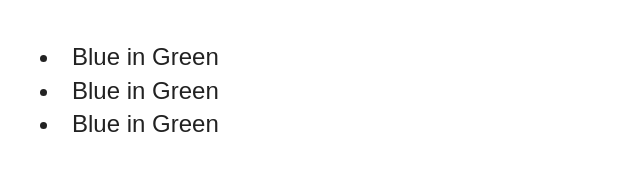
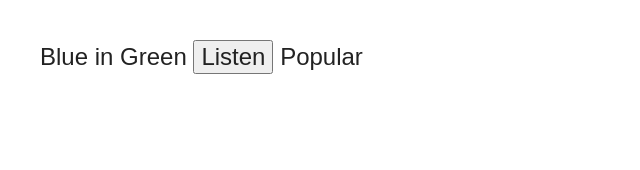
Before and after one commit to muhammdalaraby/backbone-sandbox, a plain HTML site: page index.html in a window 1280 px wide. Shown: the whole page, without its empty margins (0-640 px from the left). Drawn offline with Linux system fonts and the light colour scheme.

Commit message:
Templating

```diff
--- a/index.html
+++ b/index.html
@@ -21,6 +21,20 @@
         <script src="js/lib/jquery-min.js"></script>
         <script src="js/lib/underscore-min.js"></script>
         <script src="js/lib/backbone-min.js"></script>
+
+        <!--  Create backbone template -->
+        <script id="songTemplate" type="text/html">
+        <!-- dynamic title -->
+        <%= title %>
+
+        <!-- listen button -->
+        <button>Listen</button>
+
+        <!--  If plays > 1000 then display popular  -->
+        <% if(plays > 1000) {%>
+            <span class="popular">Popular</span>
+        <%}%>
+        </script>
         <script src="js/main.js"></script>
     </body>
 </html>
--- a/js/main.js
+++ b/js/main.js
@@ -16,76 +16,25 @@
 // Create  new song model
 let Song = Backbone.Model.extend();
 
-// Create new songs collection
-let Songs = Backbone.Collection.extend({
-    model: Song
-});
+let SongView = Backbone.View.extend({
+    render:function(){
+        // Define template
+          let template = _.template($("#songTemplate").html());
+        //associate template with html
+        let html = template(this.model.toJSON());
 
-// Create new song view
-let SongView = Backbone.View.extend({
-    tagName:"li",
+        // Display template on the dom
+        this.$el.html(html);
 
-    render:function(){
-        this.$el.html(this.model.get('title'));
-
-        // add id for each song
-        this.$el.attr("id",this.model.id);
         return this;
     }
-});
+})
 
-// Create new songs view
-let SongsView = Backbone.View.extend({
-    tagName:"ul",
-
-      // Update listeners number upon any change in model
-      initialize:function(){
-          // liseten to add event
-        this.model.on("add",this.onSongAdded,this);
-
-        // listen to remove event
-        this.model.on('remove',this.onSongRemove,this);
-    },
-
-    onSongAdded : function (song){
-        let songView =  new SongView({model: song});
-
-        // append to songs list
-        this.$el.append(songView.render().$el);
-    },
-
-    onSongRemove:function(song){
-       //find the dom element with id && remove
-    //    this.$el.find("li#"+sing.id).remove();
-    this.$("#li"+song.id).remove();
-    },
-
-    render:function (){
-        // Store this in slef var to prevent throw an error
-        const SELF = this;
-
-        // Iterate through collection models
-        this.model.each(function(song){
-            let songView =  new SongView({model:song});
-            // append song view element to the last item
-            SELF.$el.append(songView.render().$el);
-        });
-    }
-});
-
-
-
-// Fill songs data
-let songs = new Songs([
-    new Song({id:1,title:"Blue in Green"}),
-    new Song({id:2,title:"Blue in Green"}),
-    new Song({id:4,title:"Blue in Green"}),
-]);
-
+let song = new Song({title: "Blue in Green",plays:1001});
 
 // create song view insance
-let songsView = new SongsView({el:"#container",model:songs});
+let songView = new SongView({el:"#container",model:song});
 
 
 // render song view
-songsView.render();
+songView.render();
```
